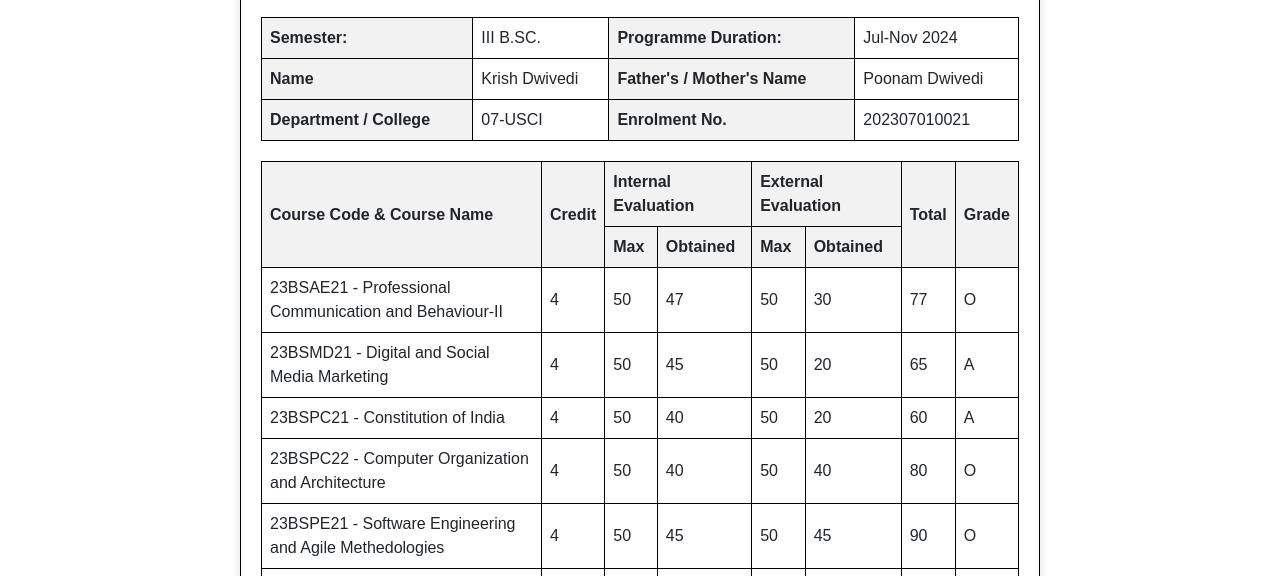
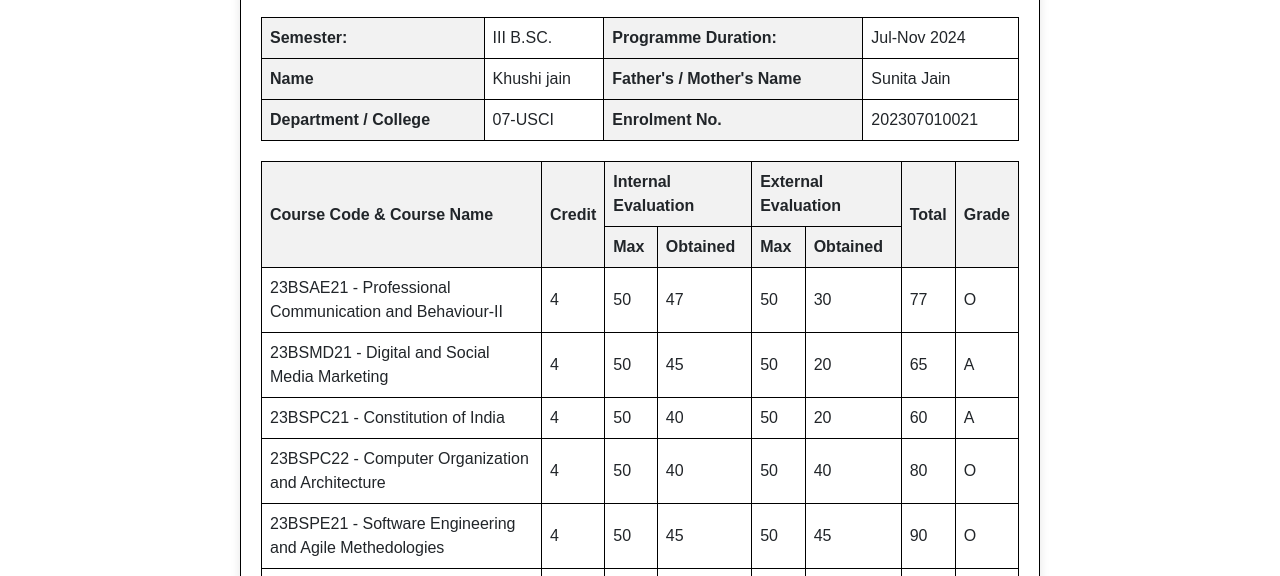
Before and after one commit to khushi4511/pratical-WTD, a plain HTML site: page products.html in a window 1280 px wide. Shown: the part 224-800 px from the top of the page. Drawn offline with nearby package versions, Linux system fonts and the light colour scheme; files that its build step writes are made by us from their sources; files whose address does not match are found by name.

Commit message:
Update products.html

```diff
--- a/products.html
+++ b/products.html
@@ -102,9 +102,9 @@
             </tr>
             <tr>
                 <th>Name</th>
-                <td>Krish Dwivedi</td>
+                <td>Khushi jain</td>
                 <th>Father's / Mother's Name</th>
-                <td>Poonam Dwivedi</td>
+                <td>Sunita Jain</td>
             </tr>
             <tr>
                 <th>Department / College</th>
```
